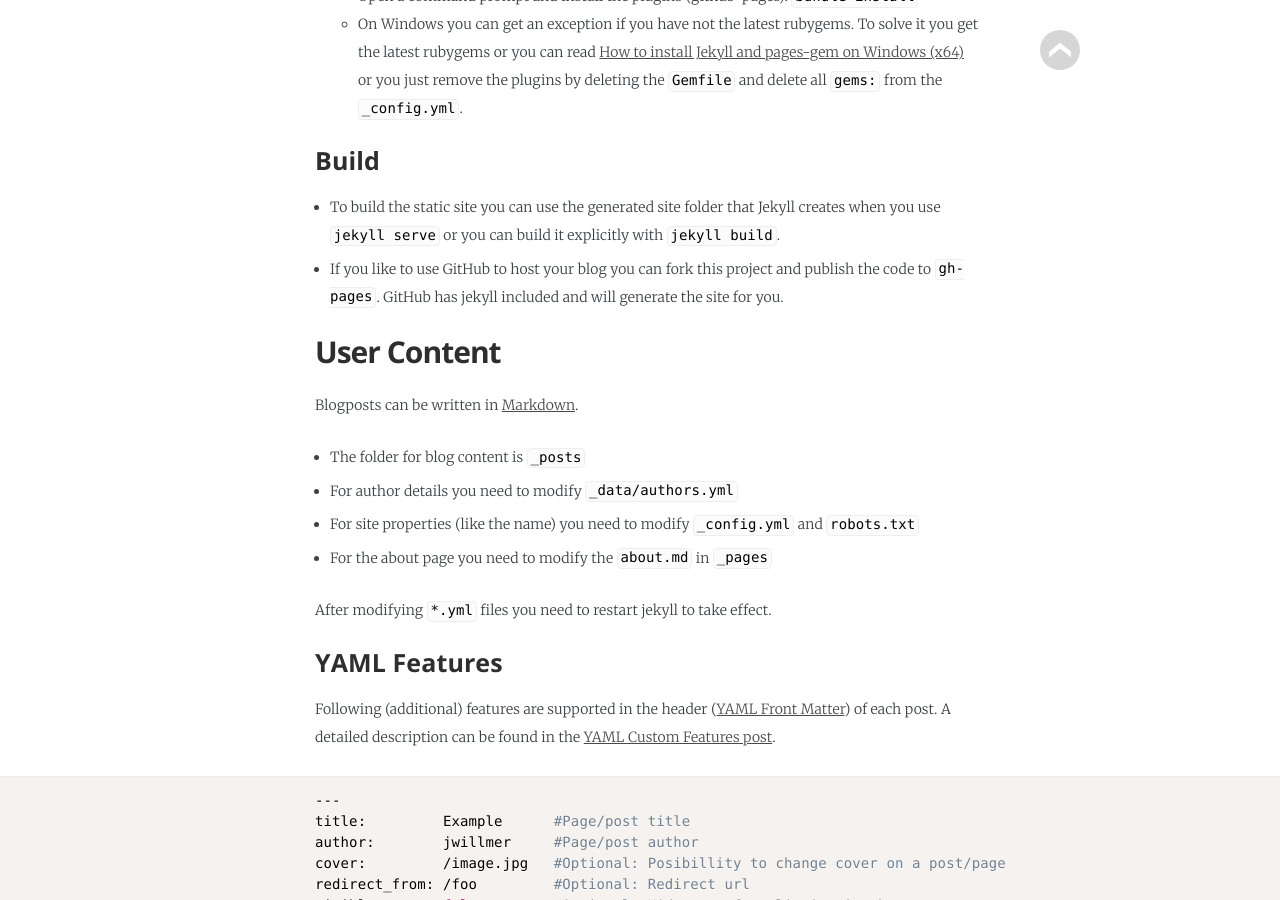
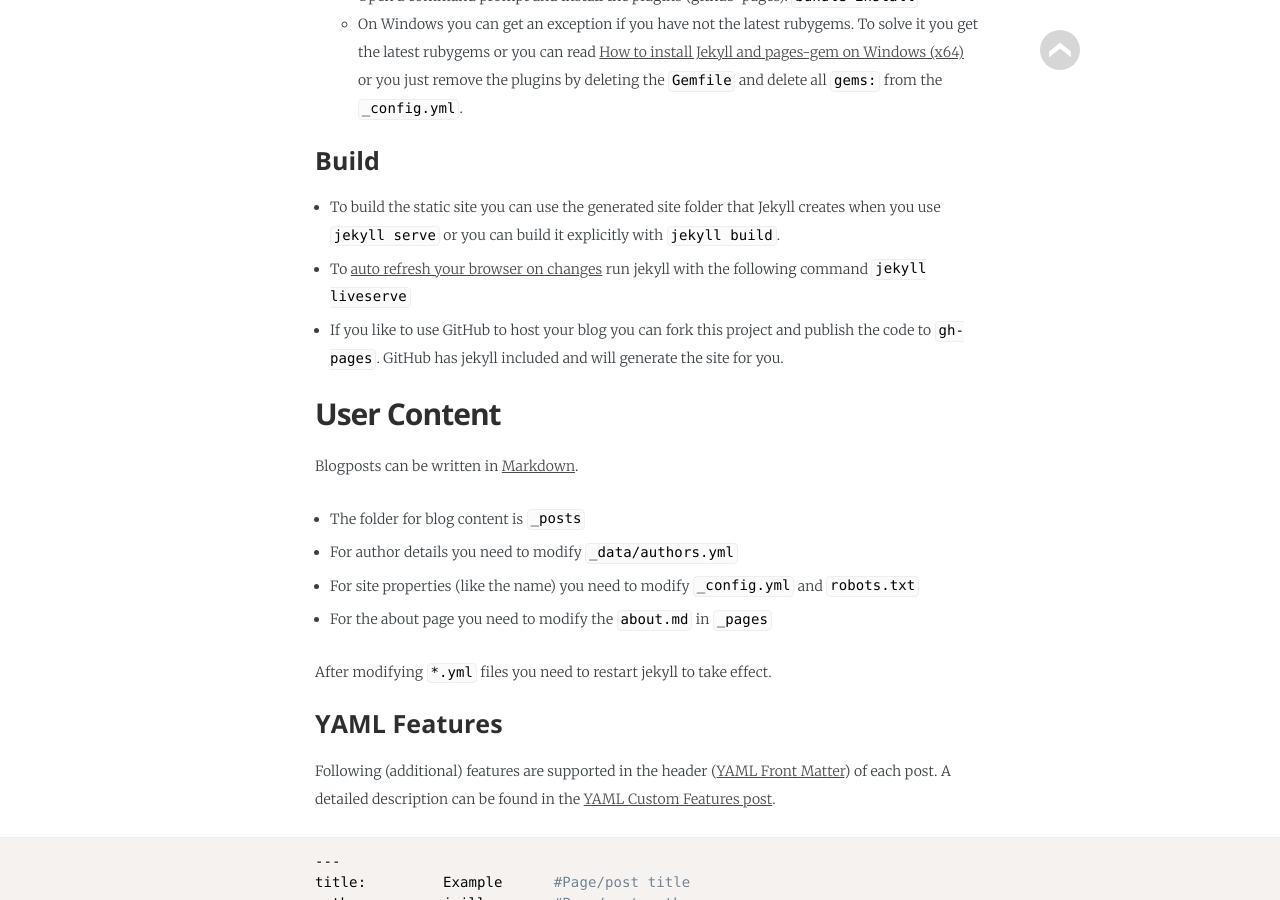
Before and after one commit to jwillmer/jekyllDecent, a Jekyll site: the page built from _posts/2016-06-08-Readme.md, in a window 1280 px wide and 900 px high, scrolled down 1301 px. Built offline with Jekyll 4.4.1, drawn with Linux system fonts in a browser that asks for light colours; some web fonts are replaced.

Commit message:
Added live refresh gem file
Auto refresh jekyll page after detected changes.

```diff
--- a/Gemfile
+++ b/Gemfile
@@ -8,4 +8,5 @@ group :jekyll_plugins do
     gem 'jekyll-feed'
     gem 'jekyll-sitemap'
     gem 'jekyll-redirect-from'
+    gem 'hawkins'
 end
--- a/_posts/2016-06-08-Readme.md
+++ b/_posts/2016-06-08-Readme.md
@@ -47,6 +47,7 @@ If you like to see the theme in production have a look at [jwillmer.de](http://j
 ### Build
 
 - To build the static site you can use the generated site folder that Jekyll creates when you use `jekyll serve` or you can build it explicitly with `jekyll build`.
+- To [auto refresh your browser on changes](https://github.com/awood/hawkins) run jekyll with the following command `jekyll liveserve`
 - If you like to use GitHub to host your blog you can fork this project and publish the code to `gh-pages`. GitHub has jekyll included and will generate the site for you.
 
 
```
Also changed, not shown: Gemfile.lock.
